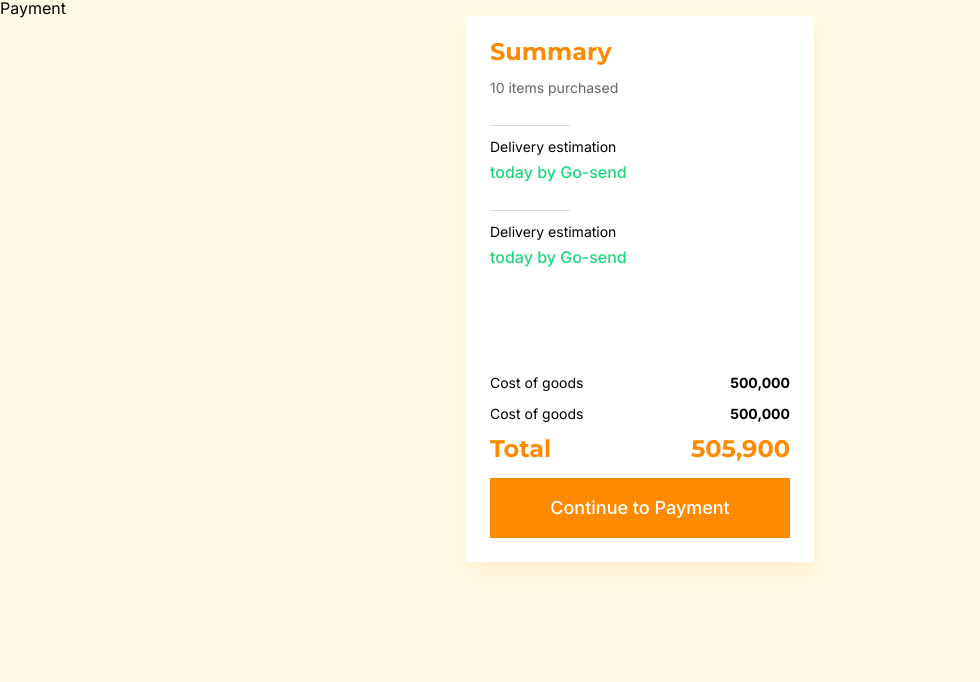
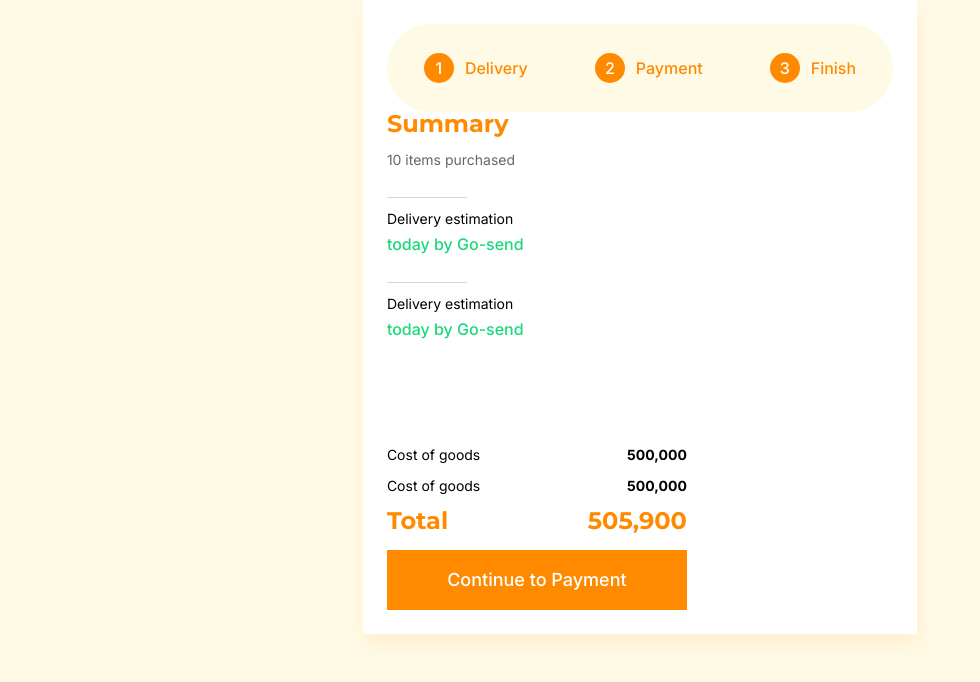
Before and after one commit to mahaldi/jakmall-technical-test, a Vue app: page /payment in a window 1280 px wide. Shown: the top 682 px of the page, without its empty margins (0-980 px from the left). Built offline with nearby package versions, Linux system fonts and the light colour scheme.

Commit message:
consume stepper componen, fix indent space

```diff
--- a/src/views/payment/index.vue
+++ b/src/views/payment/index.vue
@@ -1,23 +1,26 @@
 <template>
   <div class="payment">
-        Payment
     <div class="payment__box">
+      <Stepper />
       <PaymentSummary />
     </div>
   </div>
 </template>
 <script>
-import PaymentSummary from '@/components/summary'
+import PaymentSummary from "@/components/summary";
+import Stepper from "@/components/stepper";
+
 export default {
-    name: 'Payment',
+  name: "Payment",
   components: {
-        PaymentSummary
+    PaymentSummary,
+    Stepper
   }
   // created(){
   //     if(isNaN(parseInt(this.$route.query.step))){
   //         window.location.replace('/payment?step=1')
   //     }
   // },
-}
+};
 </script>
 <style lang="scss" src="./style.scss" scoped />
--- a/src/views/payment/style.scss
+++ b/src/views/payment/style.scss
@@ -8,6 +8,7 @@
         width: fit-content;
         padding: 24px;
         margin: auto auto;
+        min-width: 500px;
         box-shadow: 2px 10px 20px 0px $secondaryOpt10;
     }
 }
```
Lines whose indentation alone changed are shown as unchanged.
